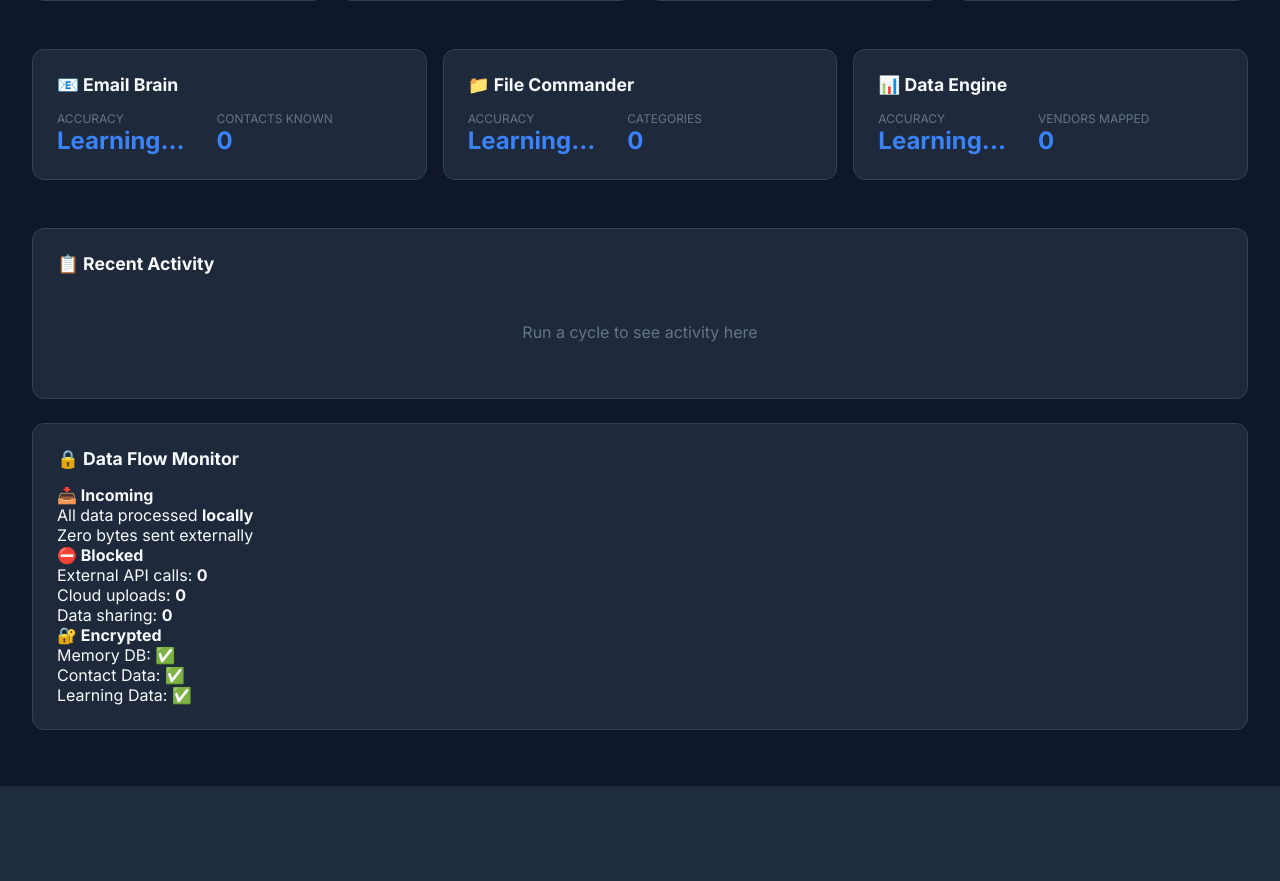
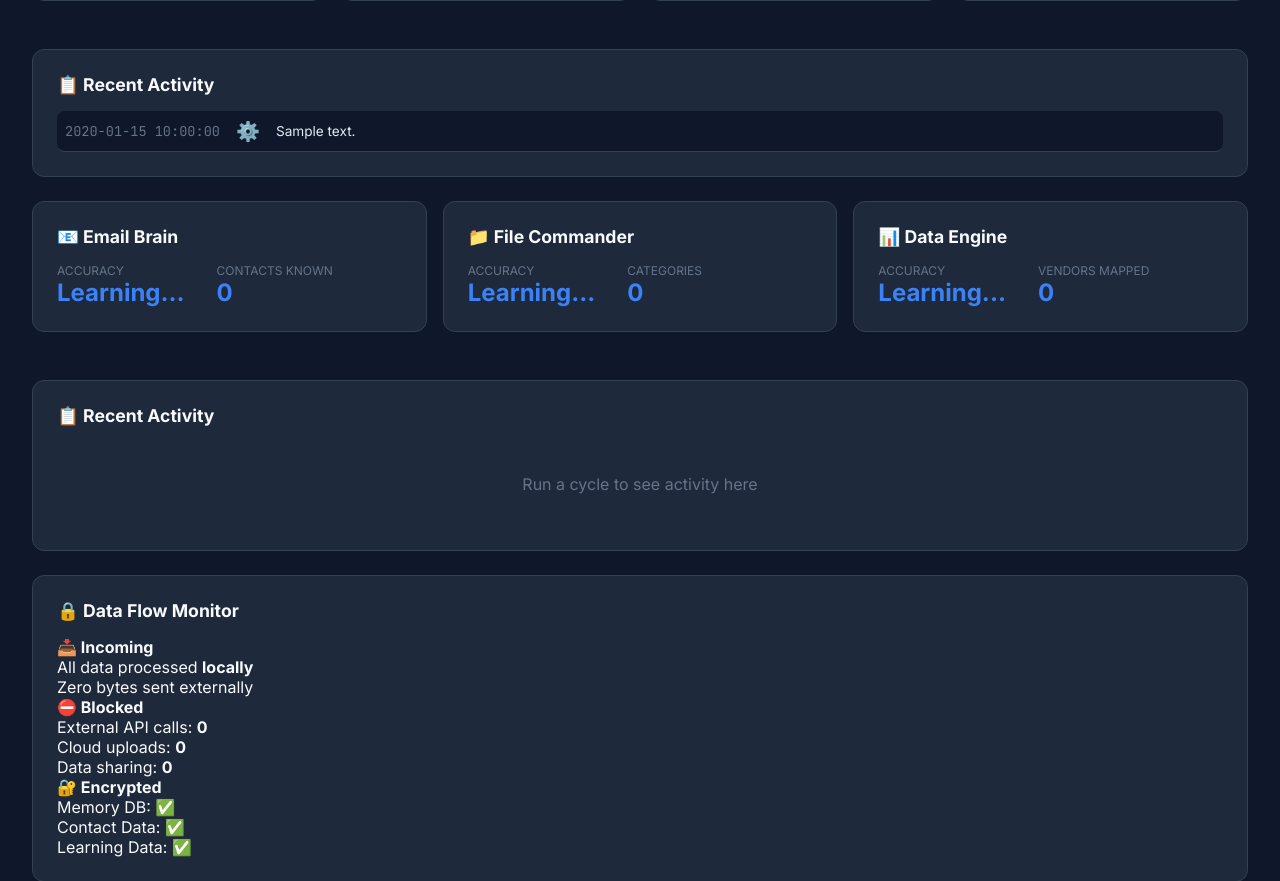
Before and after one commit to ravikumarve/OfficeGhost, a Flask app: template Dashboard/templates/index.html in a window 1280 px wide. Shown: the part 229-1110 px from the top of the page. Before the commit the page ends 1015 px from the top, so only its background shows below. Run offline with Flask 3, Linux system fonts and the light colour scheme; the template is opened without the code that fills it: most values are stand-ins (such as "Sample title", 1, 10 or a date in 2020).

Commit message:
Add recent activity feed to dashboard
- Show last 10 audit log entries
- Display timestamp, icon (email/file/data/security), and description
- Show 'GhostOffice is ready...' when no activity

```diff
--- a/Dashboard/app.py
+++ b/Dashboard/app.py
@@ -203,7 +203,8 @@ python3 main.py</pre>
 def dashboard():
     p = get_pilot()
     status = p.get_status()
-    return render_template("index.html", status=status)
+    recent_activity = p.audit.get_recent(10) if p.audit else []
+    return render_template("index.html", status=status, activity=recent_activity)
 
 
 # ═══════════════════════════════════════
--- a/Dashboard/static/style.css
+++ b/Dashboard/static/style.css
@@ -775,3 +775,46 @@ main.with-sidebar {
     font-weight: 600;
     font-family: 'JetBrains Mono', monospace;
 }
+
+/* Activity Feed */
+.activity-feed-card {
+    margin-top: 1.5rem;
+}
+
+.activity-list {
+    display: flex;
+    flex-direction: column;
+    gap: 0.5rem;
+    margin-top: 1rem;
+}
+
+.activity-item {
+    display: flex;
+    align-items: center;
+    gap: 1rem;
+    padding: 0.5rem;
+    background: var(--bg-primary);
+    border-radius: 8px;
+}
+
+.activity-time {
+    color: #64748b;
+    font-size: 0.85rem;
+    min-width: 120px;
+    font-family: 'JetBrains Mono', monospace;
+}
+
+.activity-icon {
+    font-size: 1.2rem;
+}
+
+.activity-detail {
+    color: #e2e8f0;
+    flex: 1;
+}
+
+.activity-feed-card .empty-state {
+    color: #64748b;
+    text-align: center;
+    padding: 2rem;
+}
--- a/Dashboard/templates/index.html
+++ b/Dashboard/templates/index.html
@@ -60,6 +60,30 @@
             <p class="status-detail">{{ status.queue.completed }} tasks completed</p>
         </div>
     </div>
+</div>
+
+<!-- Recent Activity Feed -->
+<div class="card activity-feed-card">
+    <h3>📋 Recent Activity</h3>
+    {% if activity %}
+    <div class="activity-list">
+        {% for entry in activity %}
+        <div class="activity-item">
+            <span class="activity-time">{{ entry.timestamp[:19]|replace('T', ' ') }}</span>
+            <span class="activity-icon">
+                {% if entry.category == 'email' %}📧
+                {% elif entry.category == 'file' %}📁
+                {% elif entry.category == 'data' %}📊
+                {% elif entry.category == 'security' %}🔒
+                {% else %}⚙️{% endif %}
+            </span>
+            <span class="activity-detail">{{ entry.detail }}</span>
+        </div>
+        {% endfor %}
+    </div>
+    {% else %}
+    <p class="empty-state">GhostOffice is ready. Run your first cycle to see activity here.</p>
+    {% endif %}
 </div>
 
 <!-- Module Status -->
```
